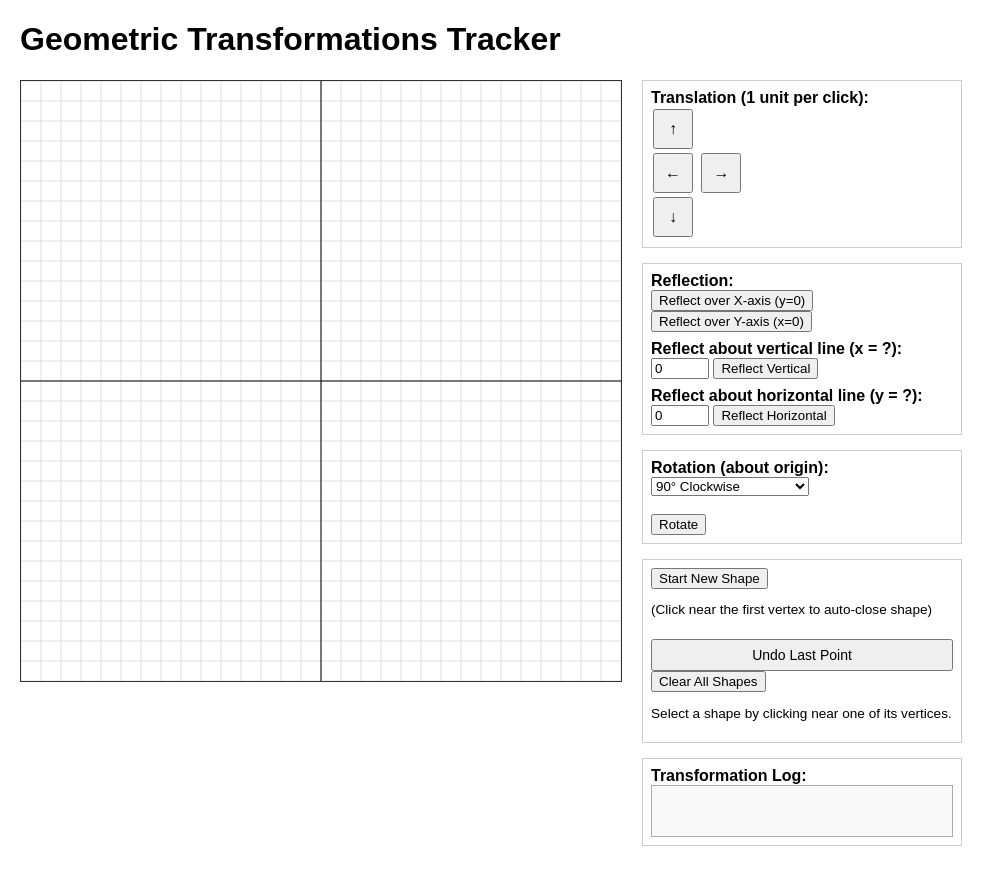
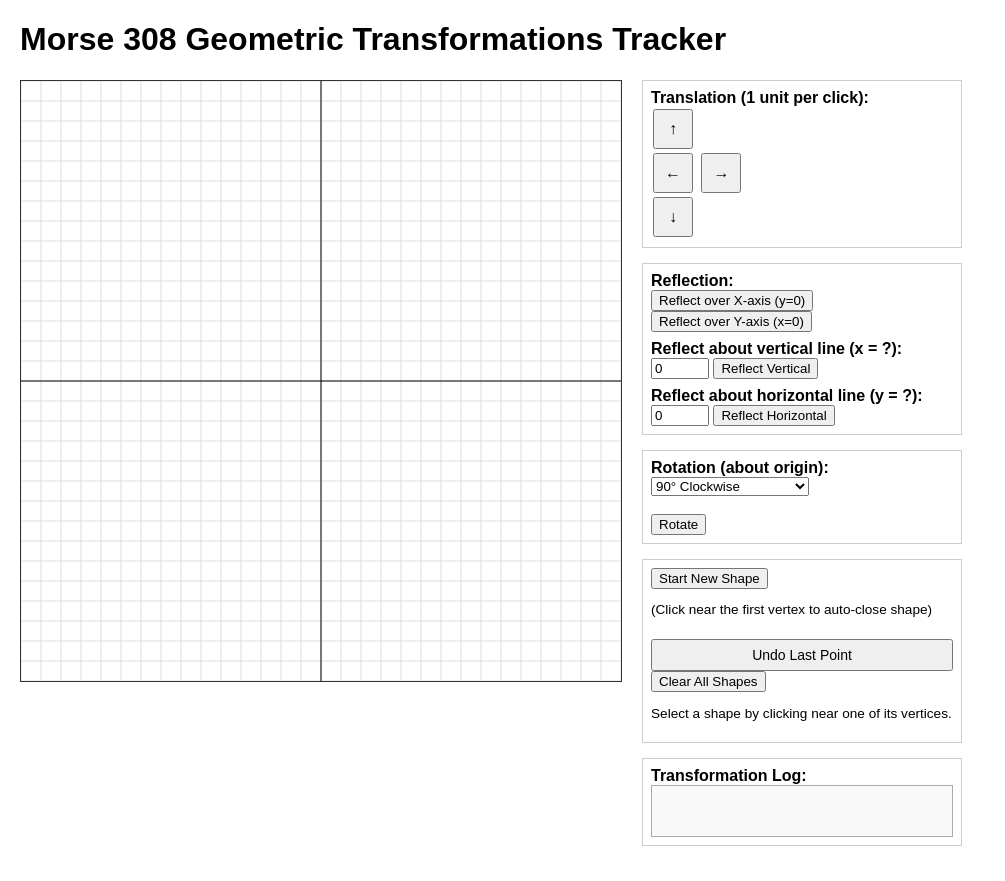
Before and after one commit to alkloihd/lodhiatransformations, a plain HTML site: page index.html in a window 1280 px wide. Shown: the whole page, without its empty margins (0-1005 px from the left). Drawn offline with Linux system fonts and the light colour scheme.

Commit message:
Update index.html

```diff
--- a/index.html
+++ b/index.html
@@ -52,7 +52,7 @@
   </style>
 </head>
 <body>
-  <h1>Geometric Transformations Tracker</h1>
+  <h1>Morse 308 Geometric Transformations Tracker</h1>
   <div id="container">
     <canvas id="drawingCanvas" width="600" height="600"></canvas>
     <div id="controls">
```
